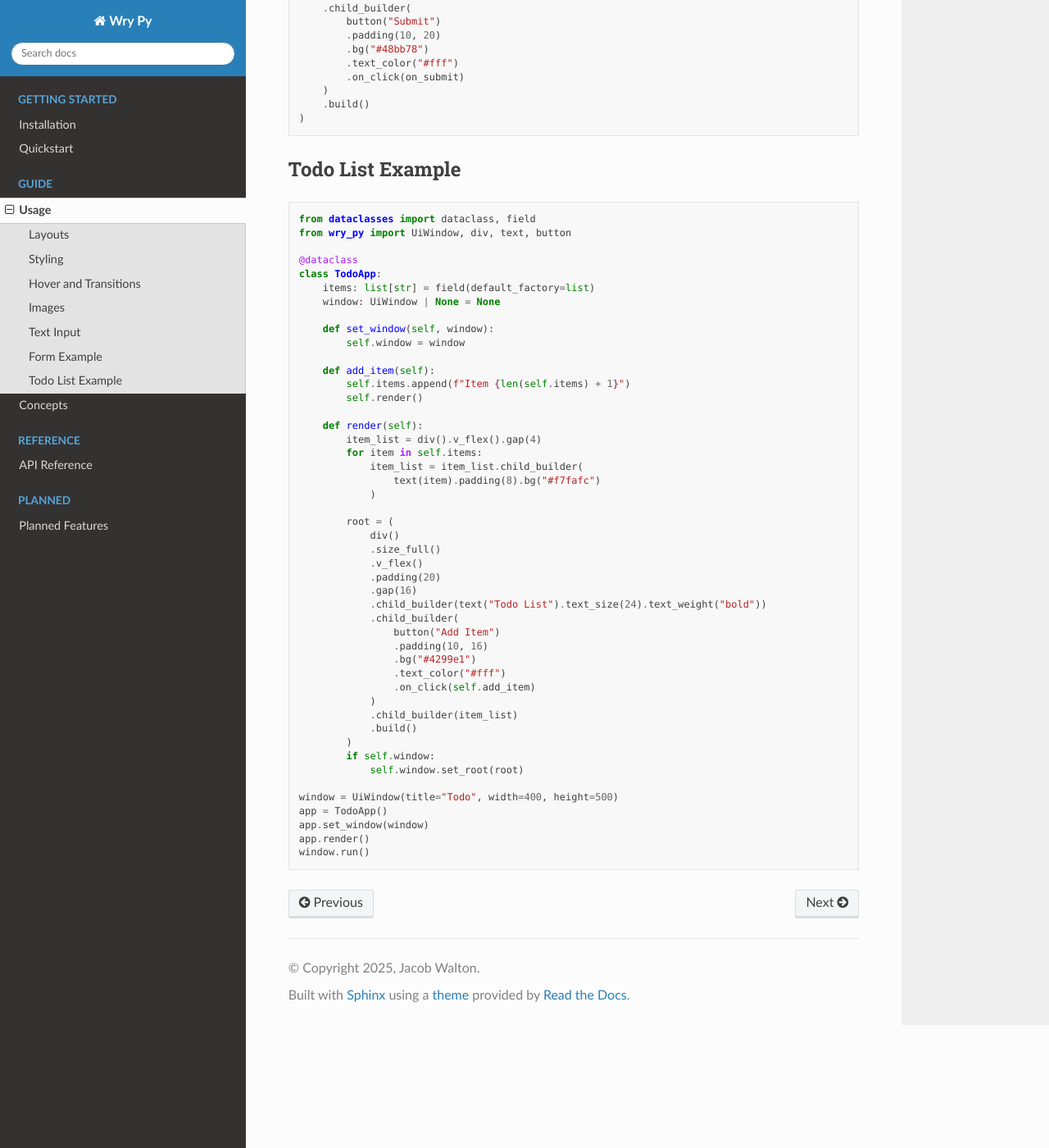
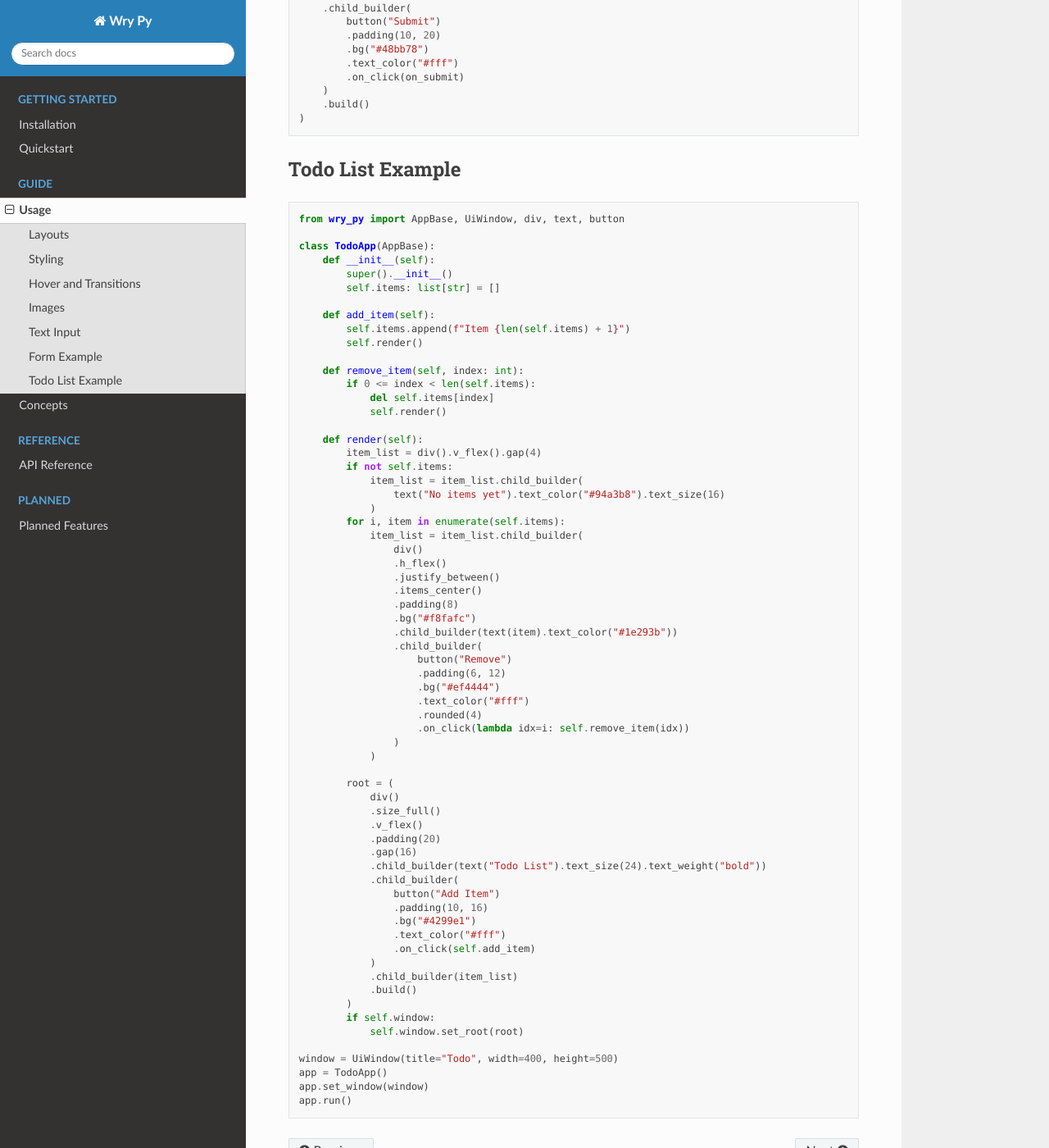
Before and after one commit to Jacob-Walton/wry_py, a Sphinx documentation site: the page built from docs/source/usage.rst, in a window 1280 px wide and 1400 px high, scrolled down 2603 px. Shown: the whole window at 82% size. Built offline with Sphinx 7.4.7 and the Read the Docs theme 3.1.0, drawn with Linux system fonts in a browser that asks for light colours.

Commit message:
feat: add AppBase class

```diff
--- a/docs/source/usage.rst
+++ b/docs/source/usage.rst
@@ -155,26 +155,45 @@ Todo List Example
 
 .. code-block:: python
 
-   from dataclasses import dataclass, field
-   from wry_py import UiWindow, div, text, button
+   from wry_py import AppBase, UiWindow, div, text, button
 
-   @dataclass
-   class TodoApp:
-       items: list[str] = field(default_factory=list)
-       window: UiWindow | None = None
-
-       def set_window(self, window):
-           self.window = window
+   class TodoApp(AppBase):
+       def __init__(self):
+           super().__init__()
+           self.items: list[str] = []
 
        def add_item(self):
            self.items.append(f"Item {len(self.items) + 1}")
            self.render()
 
+       def remove_item(self, index: int):
+           if 0 <= index < len(self.items):
+               del self.items[index]
+               self.render()
+
        def render(self):
            item_list = div().v_flex().gap(4)
-           for item in self.items:
+           if not self.items:
                item_list = item_list.child_builder(
-                   text(item).padding(8).bg("#f7fafc")
+                   text("No items yet").text_color("#94a3b8").text_size(16)
+               )
+           for i, item in enumerate(self.items):
+               item_list = item_list.child_builder(
+                   div()
+                   .h_flex()
+                   .justify_between()
+                   .items_center()
+                   .padding(8)
+                   .bg("#f8fafc")
+                   .child_builder(text(item).text_color("#1e293b"))
+                   .child_builder(
+                       button("Remove")
+                       .padding(6, 12)
+                       .bg("#ef4444")
+                       .text_color("#fff")
+                       .rounded(4)
+                       .on_click(lambda idx=i: self.remove_item(idx))
+                   )
                )
 
            root = (
@@ -200,5 +219,4 @@ Todo List Example
    window = UiWindow(title="Todo", width=400, height=500)
    app = TodoApp()
    app.set_window(window)
-   app.render()
-   window.run()
+   app.run()
--- a/pyproject.toml
+++ b/pyproject.toml
@@ -4,7 +4,7 @@ build-backend = "maturin"
 
 [project]
 name = "wry_py"
-version = "0.1.4"
+version = "0.1.5"
 description = "Python bindings for Wry/Tao"
 readme = "README.md"
 license = {text = "MIT"}
--- a/src/wry_py/__init__.py
+++ b/src/wry_py/__init__.py
@@ -1,9 +1,11 @@
-from .wry_py import *
+from .wry_py import Element, ElementBuilder, UiWindow, div, text, button, input, image
+from .app import AppBase
 
 __all__ = [
     "Element",
     "ElementBuilder",
     "UiWindow",
+    "AppBase",
     "div",
     "text",
     "button",
```
Also changed, not shown: TODO.md (+1 -1 lines), docs/source/api.rst (+38 -0 lines), docs/source/quickstart.rst (+11 -14 lines), 6 other files.
